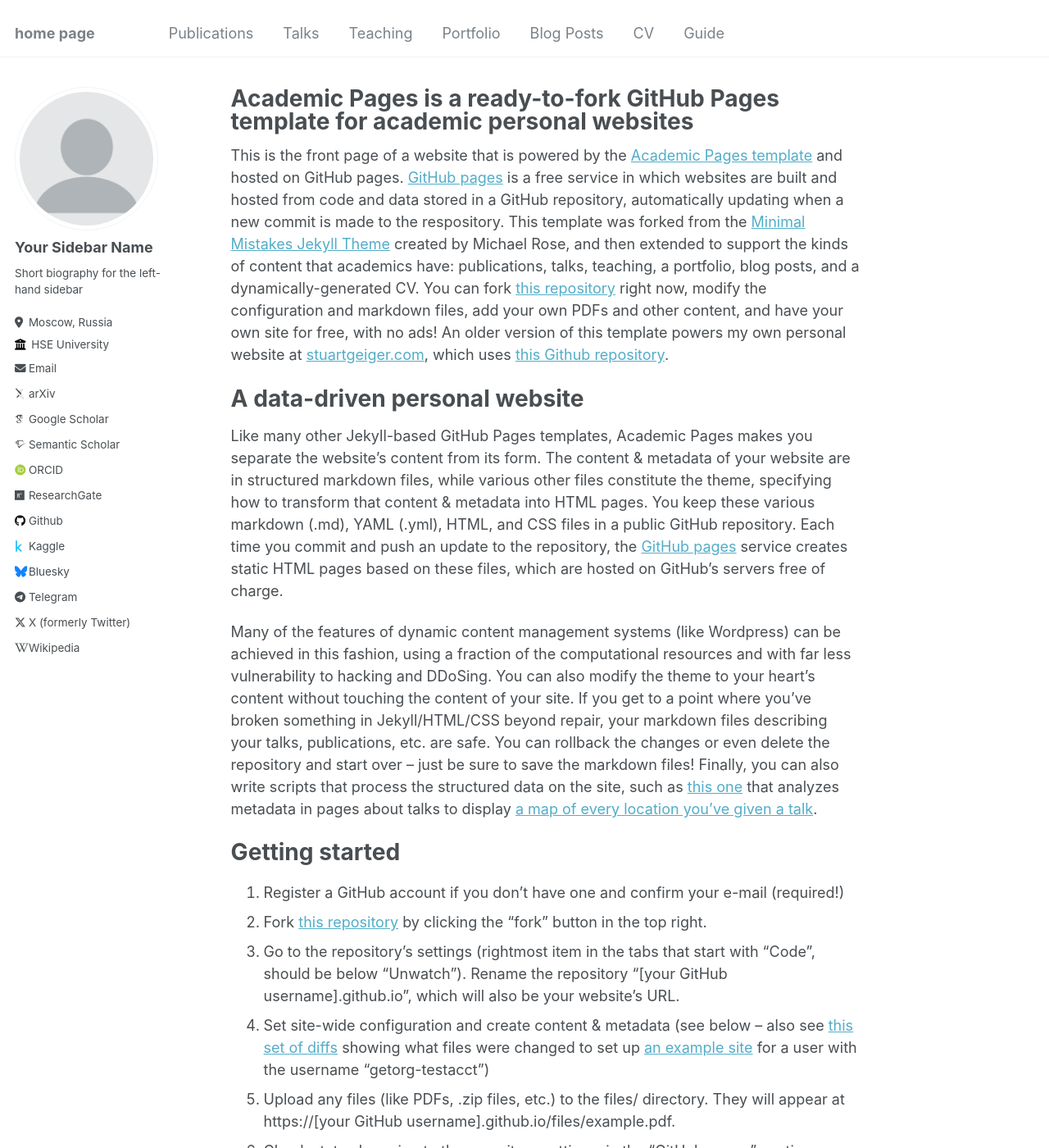
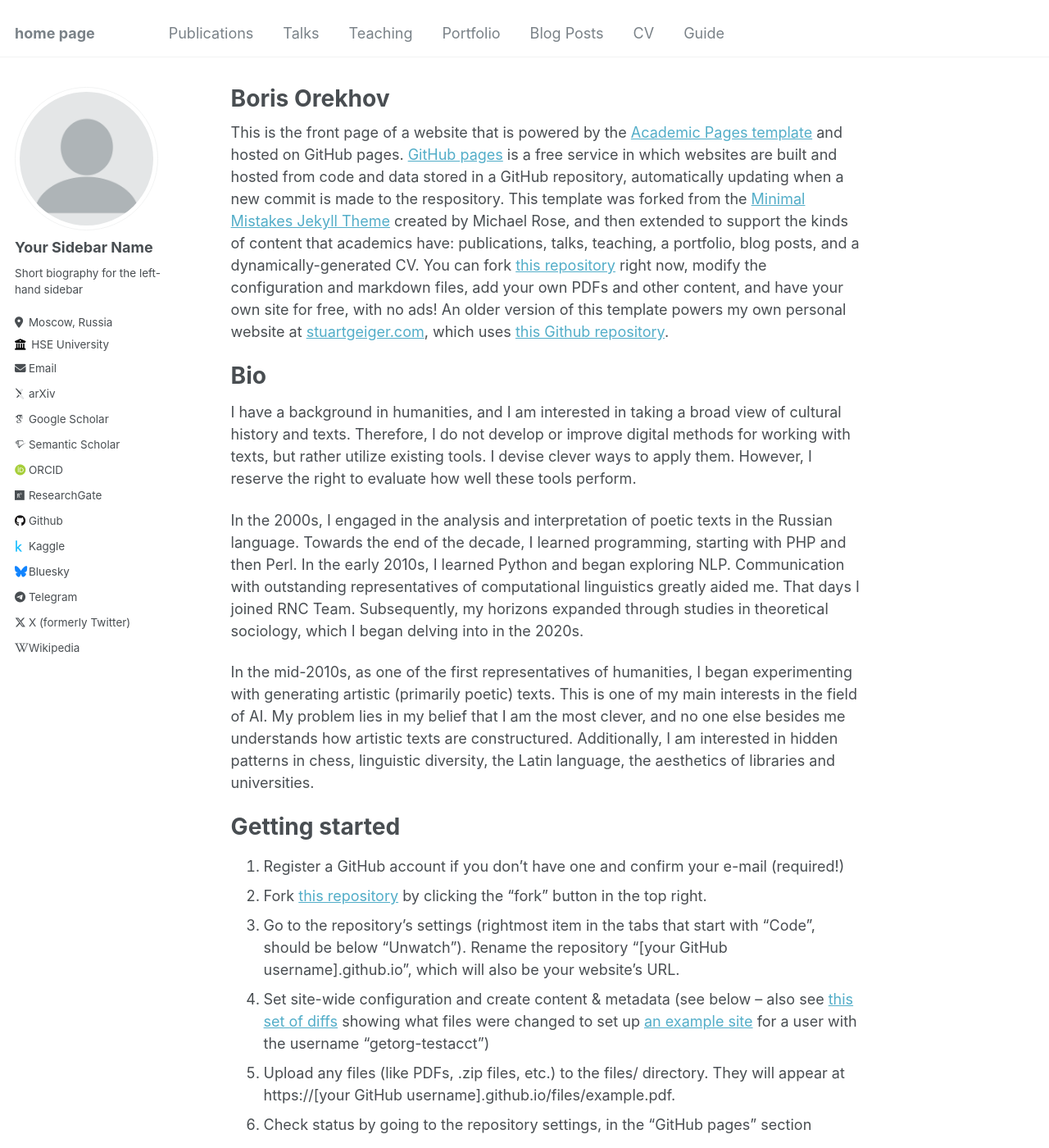
Before and after one commit to nevmenandr/homepage, a Jekyll site: the page built from _pages/about.md, in a window 1280 px wide and 1400 px high. Shown: the whole window at 82% size. Built offline with Jekyll 4.4.1, drawn with Linux system fonts in a browser that asks for light colours; some web fonts are replaced.

Commit message:
Update about.md

```diff
--- a/_pages/about.md
+++ b/_pages/about.md
@@ -1,6 +1,6 @@
 ---
 permalink: /
-title: "Academic Pages is a ready-to-fork GitHub Pages template for academic personal websites"
+title: "Boris Orekhov"
 author_profile: true
 redirect_from:
   - /about/
@@ -9,11 +9,13 @@ redirect_from:
 
 This is the front page of a website that is powered by the [Academic Pages template](https://github.com/academicpages/academicpages.github.io) and hosted on GitHub pages. [GitHub pages](https://pages.github.com) is a free service in which websites are built and hosted from code and data stored in a GitHub repository, automatically updating when a new commit is made to the respository. This template was forked from the [Minimal Mistakes Jekyll Theme](https://mmistakes.github.io/minimal-mistakes/) created by Michael Rose, and then extended to support the kinds of content that academics have: publications, talks, teaching, a portfolio, blog posts, and a dynamically-generated CV. You can fork [this repository](https://github.com/academicpages/academicpages.github.io) right now, modify the configuration and markdown files, add your own PDFs and other content, and have your own site for free, with no ads! An older version of this template powers my own personal website at [stuartgeiger.com](http://stuartgeiger.com), which uses [this Github repository](https://github.com/staeiou/staeiou.github.io).
 
-A data-driven personal website
+Bio
 ======
-Like many other Jekyll-based GitHub Pages templates, Academic Pages makes you separate the website's content from its form. The content & metadata of your website are in structured markdown files, while various other files constitute the theme, specifying how to transform that content & metadata into HTML pages. You keep these various markdown (.md), YAML (.yml), HTML, and CSS files in a public GitHub repository. Each time you commit and push an update to the repository, the [GitHub pages](https://pages.github.com/) service creates static HTML pages based on these files, which are hosted on GitHub's servers free of charge.
+I have a background in humanities, and I am interested in taking a broad view of cultural history and texts. Therefore, I do not develop or improve digital methods for working with texts, but rather utilize existing tools. I devise clever ways to apply them. However, I reserve the right to evaluate how well these tools perform.
 
-Many of the features of dynamic content management systems (like Wordpress) can be achieved in this fashion, using a fraction of the computational resources and with far less vulnerability to hacking and DDoSing. You can also modify the theme to your heart's content without touching the content of your site. If you get to a point where you've broken something in Jekyll/HTML/CSS beyond repair, your markdown files describing your talks, publications, etc. are safe. You can rollback the changes or even delete the repository and start over -- just be sure to save the markdown files! Finally, you can also write scripts that process the structured data on the site, such as [this one](https://github.com/academicpages/academicpages.github.io/blob/master/talkmap.ipynb) that analyzes metadata in pages about talks to display [a map of every location you've given a talk](https://academicpages.github.io/talkmap.html).
+In the 2000s, I engaged in the analysis and interpretation of poetic texts in the Russian language. Towards the end of the decade, I learned programming, starting with PHP and then Perl. In the early 2010s, I learned Python and began exploring NLP. Communication with outstanding representatives of computational linguistics greatly aided me. That days I joined RNC Team. Subsequently, my horizons expanded through studies in theoretical sociology, which I began delving into in the 2020s.
+
+In the mid-2010s, as one of the first representatives of humanities, I began experimenting with generating artistic (primarily poetic) texts. This is one of my main interests in the field of AI. My problem lies in my belief that I am the most clever, and no one else besides me understands how artistic texts are constructured. Additionally, I am interested in hidden patterns in chess, linguistic diversity, the Latin language, the aesthetics of libraries and universities.
 
 Getting started
 ======
```
